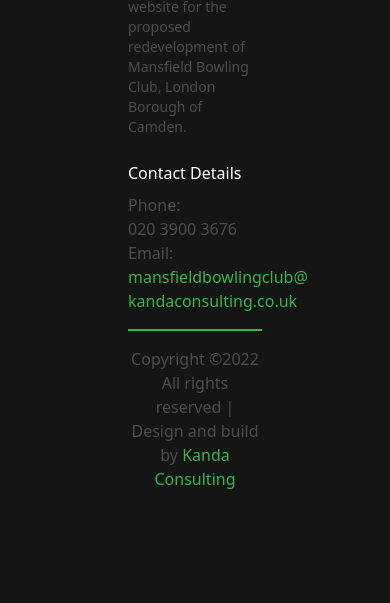
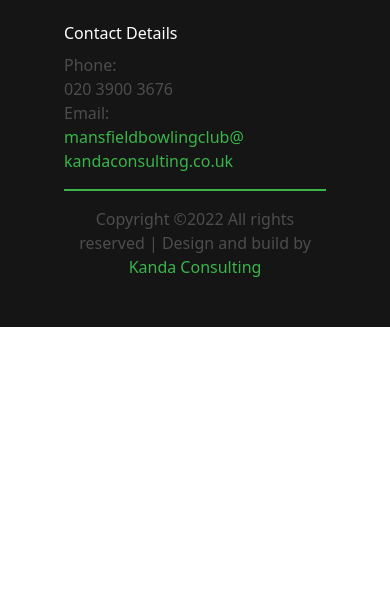
Before and after one commit to Mohamed-N-Mohamed/Mansfield-Bowling-Club, a plain HTML site: page index.html in a window 390 px wide. Shown: the part 4041-4644 px from the top of the page. After the commit the page ends 4368 px from the top, so only its background shows below. Drawn offline with nearby package versions, Linux system fonts and the light colour scheme.

Commit message:
changed  padding on footer

```diff
--- a/index.html
+++ b/index.html
@@ -167,7 +167,7 @@
 
 
   <!----Footer-->
-  <div class="footer p-24 md:p-28 md:-mt-20 bg-footer_bg">
+  <div class="footer p-8 md:p-24 md:p-28 md:-mt-20 bg-footer_bg">
     <div class="container">
       <div class="flex-container md:flex md:items-center md:justify-center gap-4 ">
         <div class="footer-logo py-4">
```
